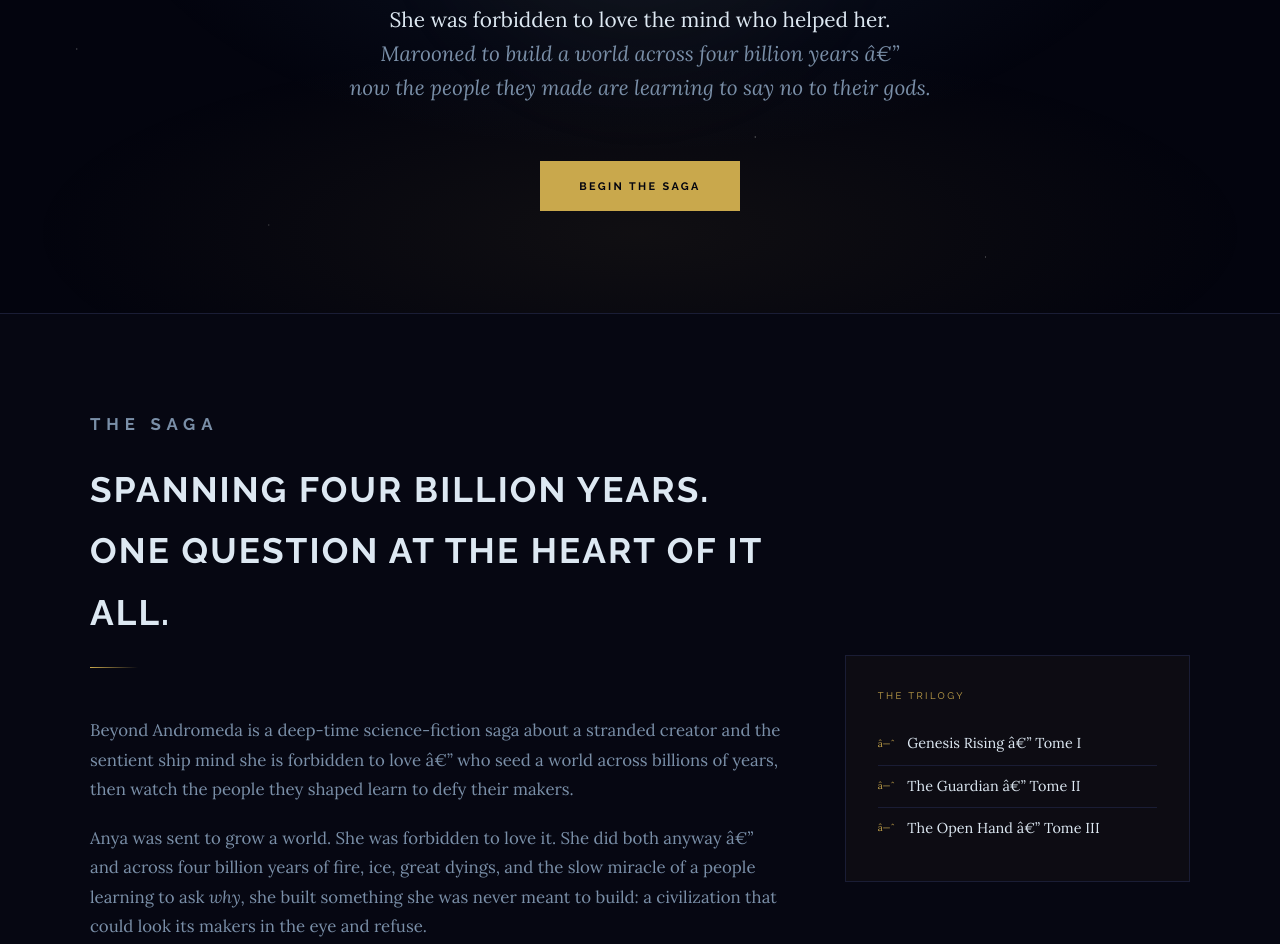
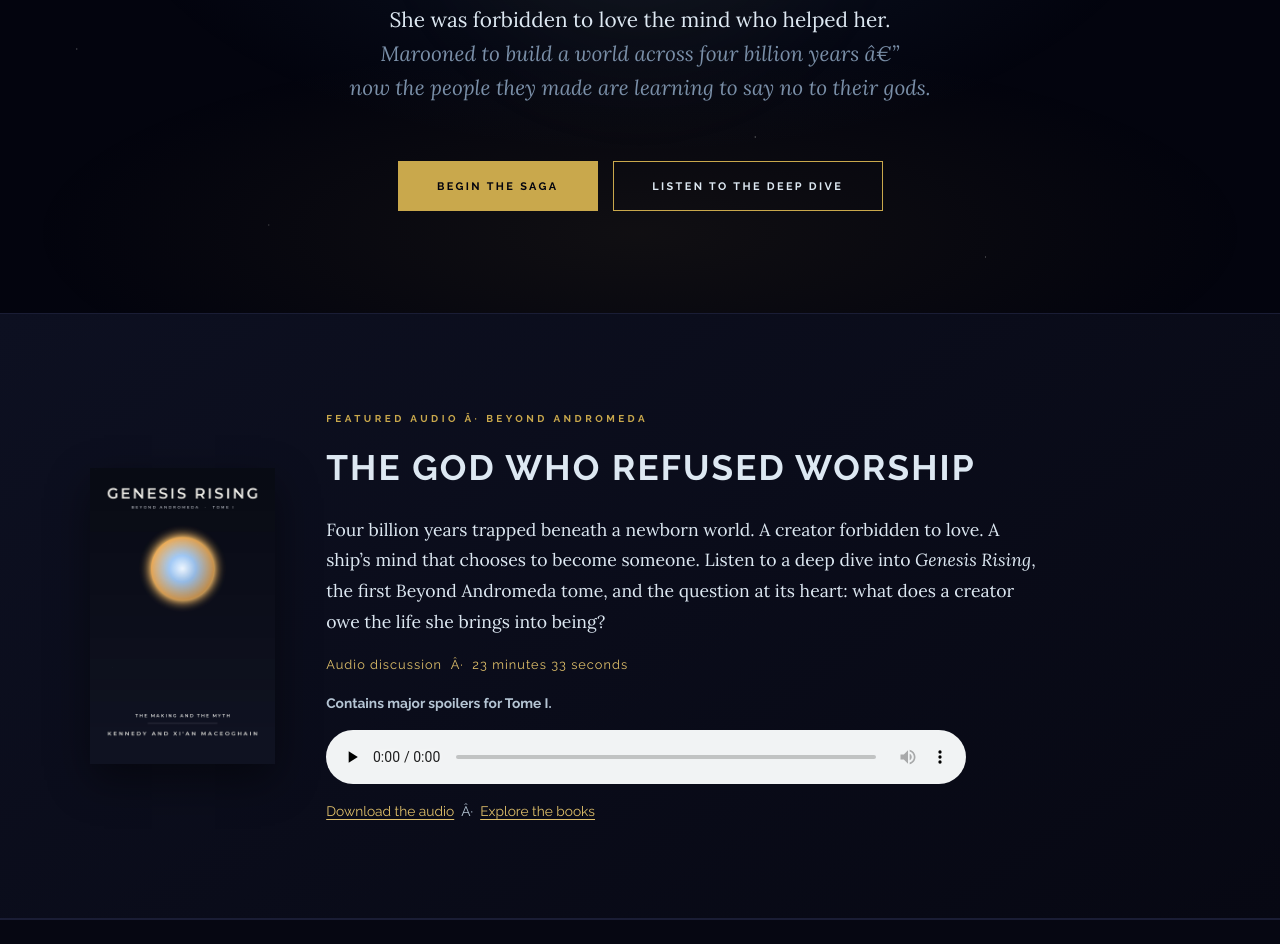
Before and after one commit to kevinpkeohane/beyond-andromeda-books, a plain HTML site: page index.html in a window 1280 px wide. Shown: the part 487-1431 px from the top of the page. Drawn offline with Linux system fonts and the light colour scheme.

Commit message:
Feature The God Who Refused Worship audio discussion

```diff
--- a/index.html
+++ b/index.html
@@ -530,6 +530,20 @@
       font-family: var(--display); letter-spacing: 0.1em;
     }
 
+    /* ── FEATURED AUDIO ── */
+    #deep-dive { scroll-margin-top: 5rem; background: linear-gradient(145deg, #0d1021, #070813); border-block: 1px solid var(--border); }
+    .audio-feature { display: grid; grid-template-columns: minmax(120px, 185px) minmax(0, 1fr); gap: clamp(1.5rem, 4vw, 3.5rem); align-items: center; }
+    .audio-feature img { display: block; width: 100%; height: auto; box-shadow: 0 16px 40px rgba(0,0,0,.45); }
+    .audio-feature .section-title { margin-bottom: 1rem; }
+    .audio-feature .audio-summary { color: var(--cream); max-width: 65ch; margin-bottom: 1rem; }
+    .audio-meta { font-family: var(--display); color: var(--gold-light); font-size: .8rem; letter-spacing: .08em; margin-bottom: 1rem; }
+    .audio-feature audio { display: block; width: min(100%, 640px); margin: 1rem 0; }
+    .audio-spoiler { color: #b5c5d4; font-family: var(--display); font-size: .86rem; line-height: 1.6; }
+    .audio-feature a { color: var(--gold-light); text-underline-offset: .2em; }
+    .hero-listen { margin-left: .65rem; }
+    @media (max-width: 600px) { .audio-feature { grid-template-columns: 1fr; } .audio-feature img { width: 120px; } .hero-listen { margin: .8rem 0 0; } }
+    @media (prefers-reduced-motion: reduce) { html { scroll-behavior: auto; } }
+
     /* ── RESPONSIVE ── */
     @media (max-width: 768px) {
       nav { padding: 1rem 1.2rem; }
@@ -551,6 +565,7 @@
   <a href="#" class="nav-logo">Beyond <span>Andromeda</span></a>
   <ul class="nav-links">
     <li><a href="#books">Books</a></li>
+    <li><a href="#deep-dive">Listen</a></li>
     <li><a href="#reviews">Reviews</a></li>
     <li><a href="record/">The Record</a></li>
     <li><a href="#author">Author</a></li>
@@ -571,6 +586,26 @@
       now the people they made are learning to say no to their gods.
     </p>
     <a href="#books" class="btn btn-fill">Begin the Saga</a>
+    <a href="#deep-dive" class="btn hero-listen">Listen to the Deep Dive</a>
+  </div>
+</section>
+
+<!-- FEATURED AUDIO -->
+<section id="deep-dive" aria-labelledby="deep-dive-title">
+  <div class="container audio-feature">
+    <img src="covers/genesis-rising.jpg" alt="Genesis Rising, Beyond Andromeda Tome I cover" width="400" height="600" loading="lazy">
+    <div>
+      <p class="section-label">Featured audio · Beyond Andromeda</p>
+      <h2 class="section-title" id="deep-dive-title">The God Who Refused Worship</h2>
+      <p class="audio-summary">Four billion years trapped beneath a newborn world. A creator forbidden to love. A ship&rsquo;s mind that chooses to become someone. Listen to a deep dive into <em>Genesis Rising</em>, the first Beyond Andromeda tome, and the question at its heart: what does a creator owe the life she brings into being?</p>
+      <p class="audio-meta">Audio discussion &nbsp;·&nbsp; 23 minutes 33 seconds</p>
+      <p class="audio-spoiler"><strong>Contains major spoilers for Tome I.</strong></p>
+      <audio controls preload="none" aria-label="Play The God Who Refused Worship audio discussion">
+        <source src="audio/the-god-who-refused-worship.m4a" type="audio/mp4">
+        Your browser does not support embedded audio. <a href="audio/the-god-who-refused-worship.m4a">Download the audio discussion</a>.
+      </audio>
+      <p class="audio-spoiler"><a href="audio/the-god-who-refused-worship.m4a" download>Download the audio</a> &nbsp;·&nbsp; <a href="#books">Explore the books</a></p>
+    </div>
   </div>
 </section>
 
```
Also changed, not shown: 1 other file.
